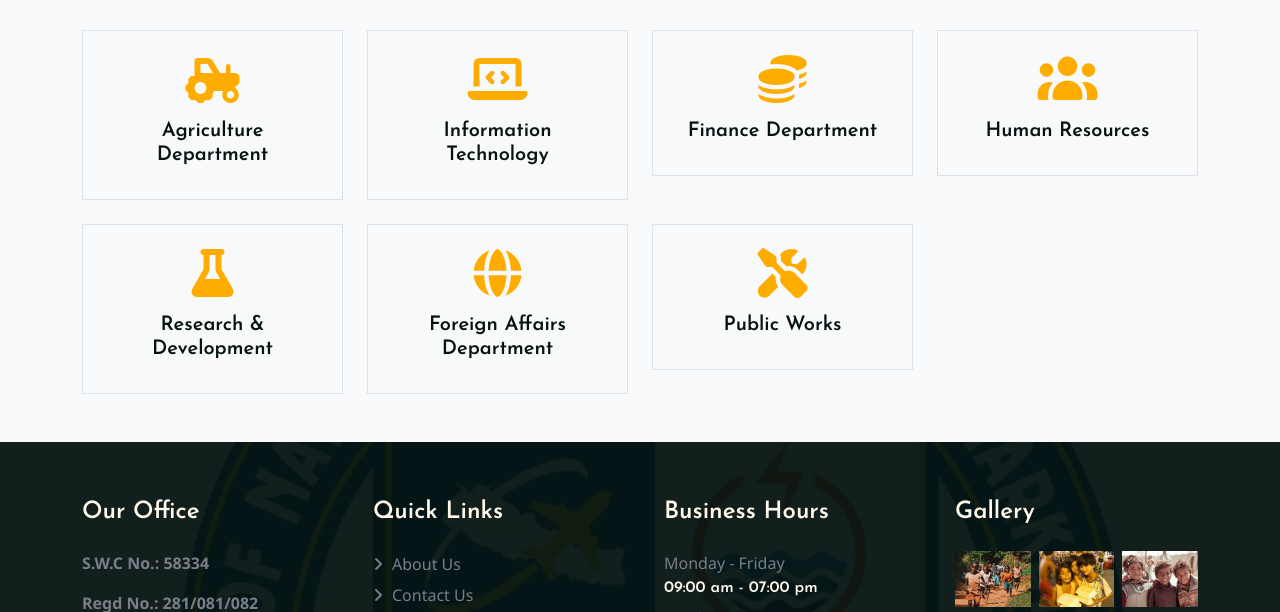
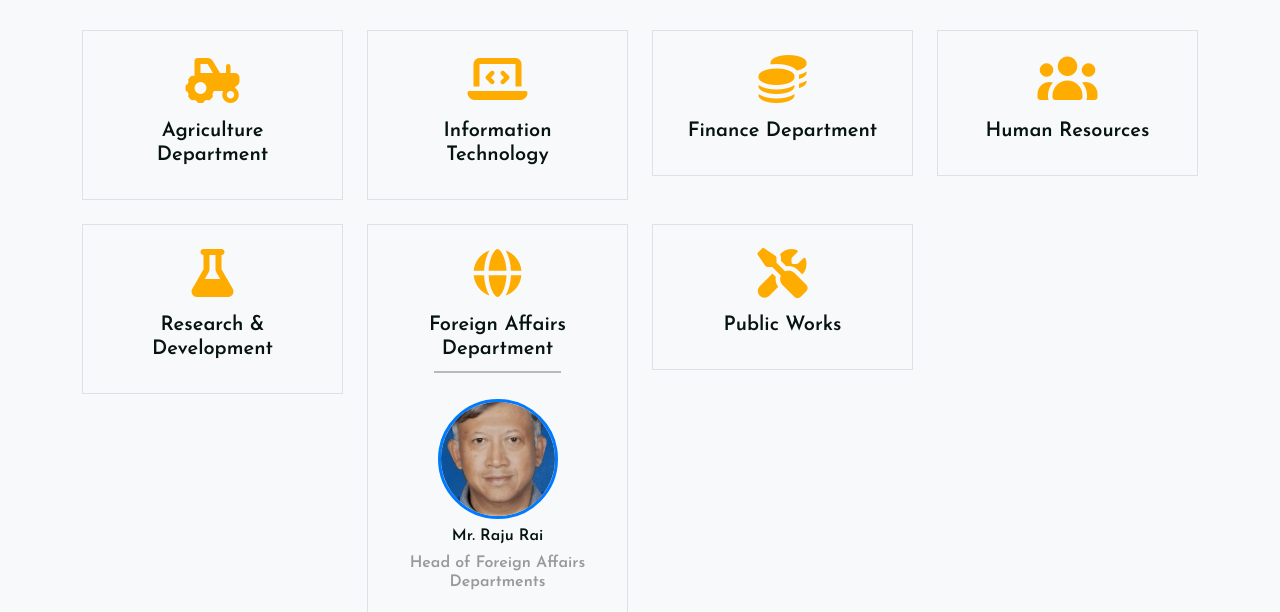
Before and after one commit to saugatksh/FENAMP, a plain HTML site: page departments.html in a window 1280 px wide. Shown: the part 315-927 px from the top of the page. Drawn offline with nearby package versions, Linux system fonts and the light colour scheme.

Commit message:
HOD of FA has been added

```diff
--- a/css/style.css
+++ b/css/style.css
@@ -20,6 +20,22 @@
   border: 3px solid #fff;
   box-shadow: 0 2px 6px rgba(0, 0, 0, 0.2);
 } */
+
+.dept-line {
+    width: 60%;
+    margin: 10px auto;
+    border: 1px solid #000; /* Adjust color if needed */
+}
+
+.hod-img {
+    width: 120px;        /* Adjust size as you want */
+    height: 120px;
+    object-fit: cover;
+    border-radius: 50%;   /* Makes it circular */
+    border: 3px solid #007bff; /* Optional: colored border */
+    margin-top: 10px;
+}
+
 
 /* Compact, stylish card for associations */
 #associationsGrid .card {
--- a/departments.html
+++ b/departments.html
@@ -192,6 +192,16 @@
                     <div class="text-center p-4 border rounded">
                         <i class="fas fa-globe fa-3x text-primary mb-3"></i>
                         <h5>Foreign Affairs Department</h5>
+
+                        <!-- Straight line -->
+                        <hr class="dept-line">
+
+                        <!-- HOD Section -->
+                        <div class="hod-section mt-3">
+                            <img src="img/Raju-rai.jpeg" alt="HOD Photo" class="hod-img">
+                            <h6 class="mt-2">Mr. Raju Rai</h6>
+                            <h6 style="color: #999;">Head of Foreign Affairs Departments</h6>
+                        </div>
                     </div>
                 </div>
 
```
Also changed, not shown: index.html (+3 -3 lines), img/head-of-fa-department.jpeg (added).
